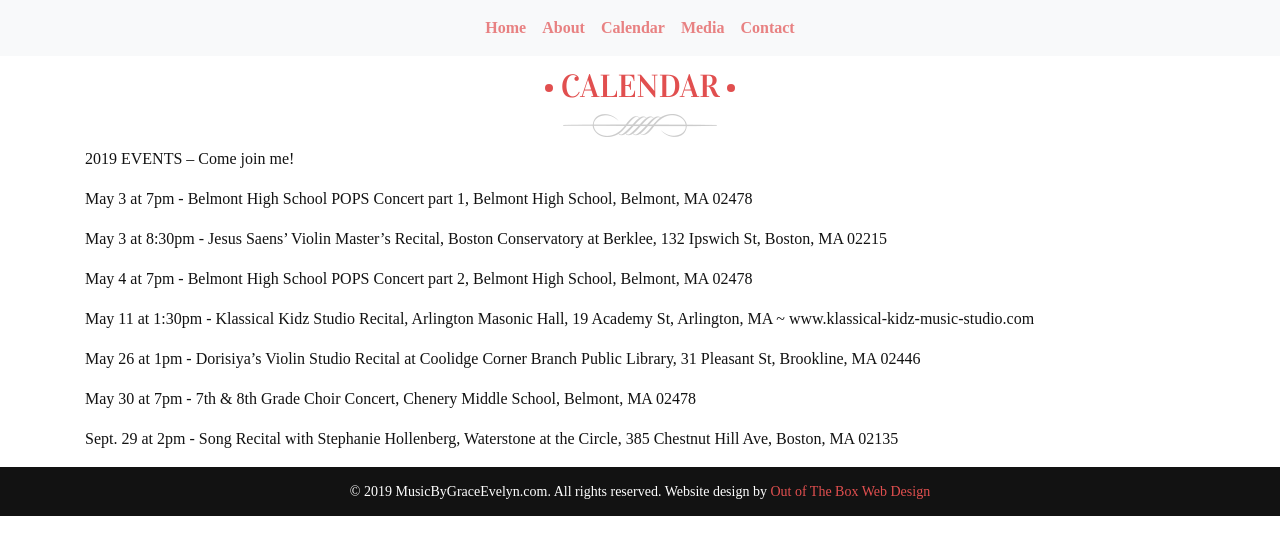
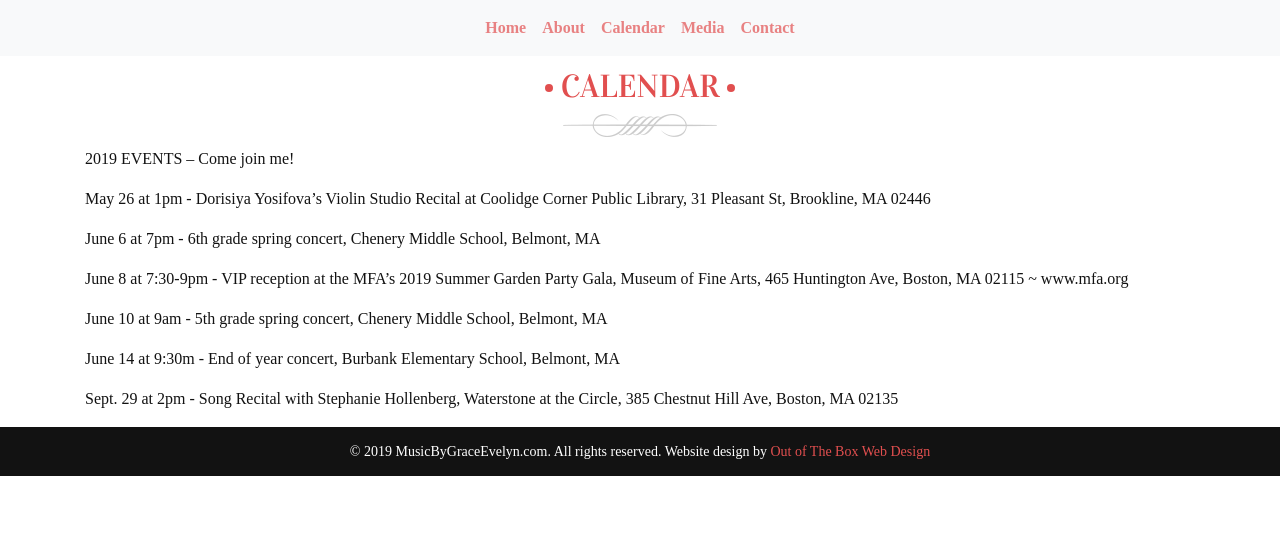
Before and after one commit to musicbygraceevelyn/musicbygraceevelyn.github.io, a Jekyll site: the page built from calendar.md, in a window 1280 px wide. Shown: the top 555 px of the page. Built offline with Jekyll 4.4.1, drawn with Linux system fonts in a browser that asks for light colours; some web fonts are replaced.

Commit message:
update calendar and rep list

```diff
--- a/calendar.md
+++ b/calendar.md
@@ -10,17 +10,15 @@ layout: single
 2019 EVENTS -- Come join me!
 
 
-May 3 at 7pm - Belmont High School POPS Concert part 1, Belmont High School, Belmont, MA 02478
+May 26 at 1pm - Dorisiya Yosifova's Violin Studio Recital at Coolidge Corner Public Library, 31 Pleasant St, Brookline, MA 02446
 
-May 3 at 8:30pm - Jesus Saens' Violin Master's Recital, Boston Conservatory at Berklee, 132 Ipswich St, Boston, MA 02215
+June 6 at 7pm - 6th grade spring concert, Chenery Middle School, Belmont, MA
 
-May 4 at 7pm - Belmont High School POPS Concert part 2, Belmont High School, Belmont, MA 02478
+June 8 at 7:30-9pm - VIP reception at the MFA's 2019 Summer Garden Party Gala, Museum of Fine Arts, 465 Huntington Ave, Boston, MA 02115 ~ www.mfa.org
 
-May 11 at 1:30pm - Klassical Kidz Studio Recital, Arlington Masonic Hall, 19 Academy St, Arlington, MA ~ www.klassical-kidz-music-studio.com
+June 10 at 9am - 5th grade spring concert, Chenery Middle School, Belmont, MA
 
-May 26 at 1pm - Dorisiya's Violin Studio Recital at Coolidge Corner Branch Public Library, 31 Pleasant St, Brookline, MA 02446
-
-May 30 at 7pm - 7th & 8th Grade Choir Concert, Chenery Middle School, Belmont, MA 02478
+June 14 at 9:30m - End of year concert, Burbank Elementary School, Belmont, MA
 
 Sept. 29 at 2pm - Song Recital with Stephanie Hollenberg, Waterstone at the Circle, 385 Chestnut Hill Ave, Boston, MA 02135
 
```
Also changed, not shown: vocal_rep.md (+6 -0 lines).
